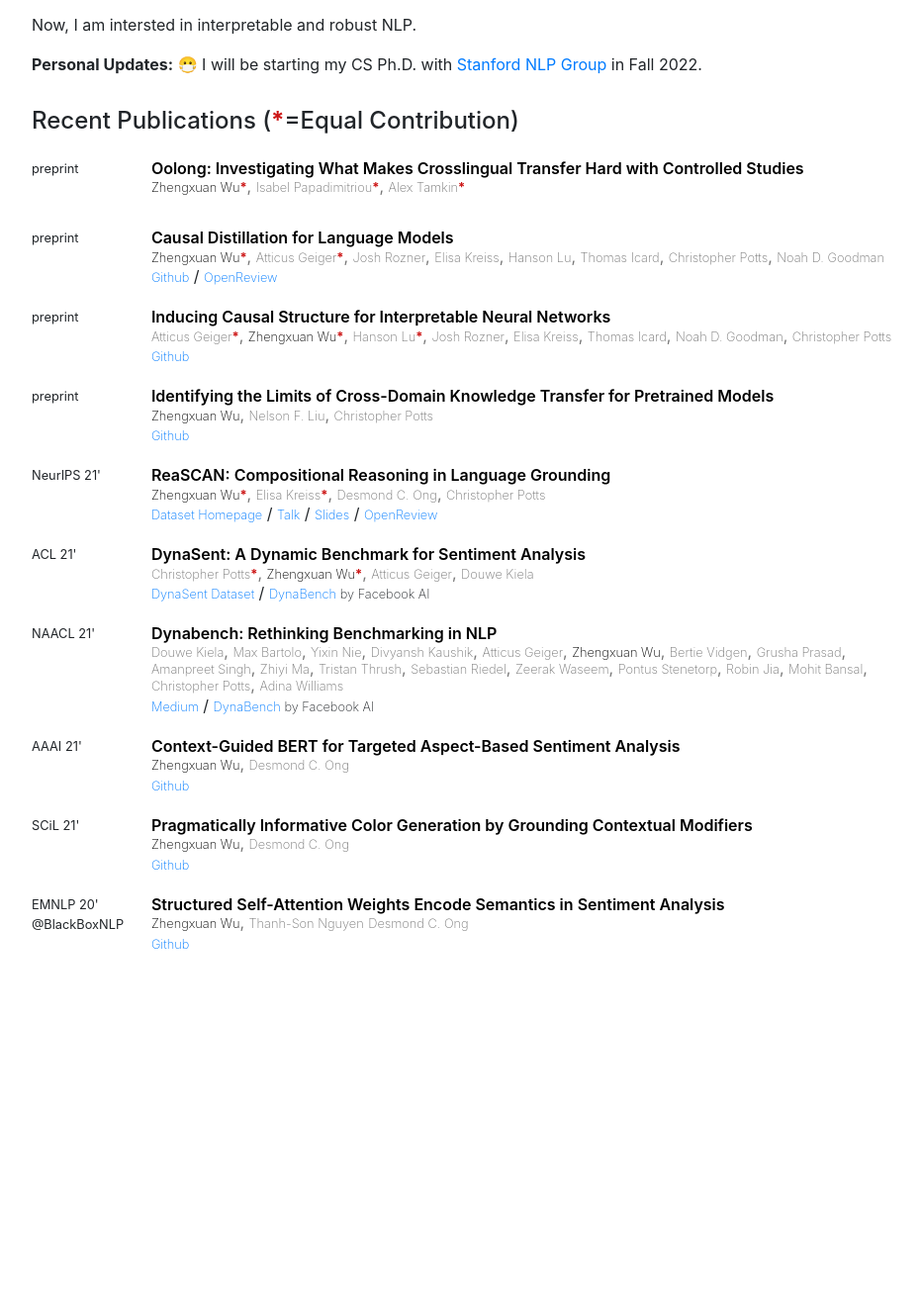
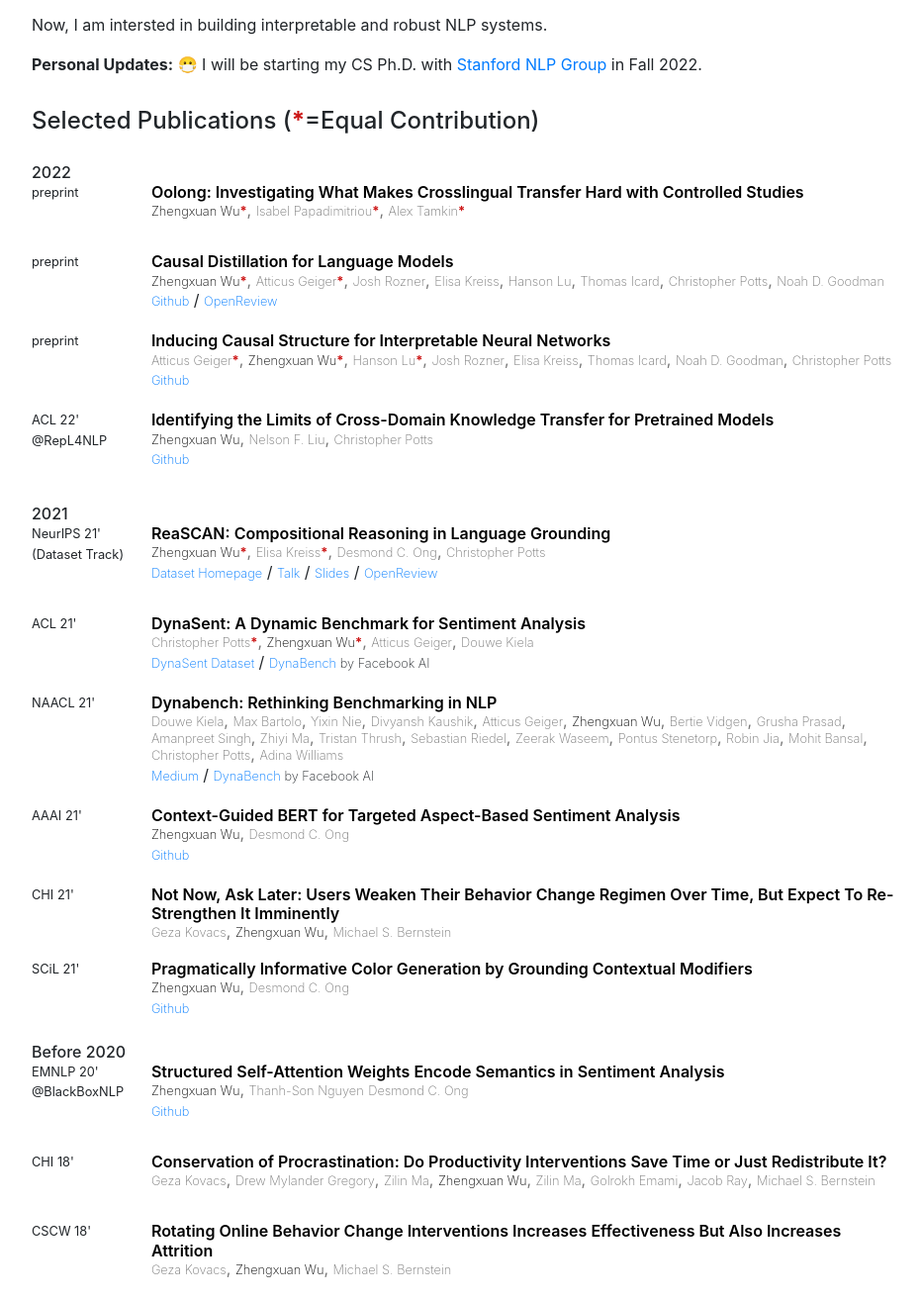
Before and after one commit to frankaging/frankaging.github.io, a website with bundled scripts: page index.html in a window 1280 px wide. Shown: the part 363-1677 px from the top of the page at 99% size, without its empty margins (133-1065 px from the left). Before the commit the page ends 1379 px from the top, so only its background shows below. Built offline with nearby package versions, Linux system fonts and the light colour scheme; a web font is replaced by a local one.

Commit message:
adding more details

```diff
--- a/index.html
+++ b/index.html
@@ -130,7 +130,7 @@
           </p>
 
           <p>
-            Now, I am intersted in interpretable and robust NLP.
+            Now, I am intersted in building interpretable and robust NLP systems.
           </p>
 
           <p>
@@ -142,10 +142,15 @@
           <div class="content anchor" id="publications" style="margin-top:-0px;border-top:15px solid transparent">
               <div class="text" style="z-index:1;position:relative">
                 <h4 style="margin-bottom:0em">
-                  Recent Publications (<span class="equalcontribution">*</span>=Equal Contribution)
+                  Selected Publications (<span class="equalcontribution">*</span>=Equal Contribution)
                 </h4>
               </div>
+
               <br/><br/>
+              <div class="text" style="z-index:1;position:relative">
+                <h6 style="margin-bottom:0em">2022</h6>
+              </div>
+              <br/>
 
               <div class="publication">
                 <div class="img">preprint</div>
@@ -202,7 +207,7 @@
               </div>
 
               <div class="publication">
-                <div class="img">preprint</div>
+                <div class="img">ACL 22' @RepL4NLP</div>
                 <div class="text">
                   <div class="title"><a name="emnlp2021" href="https://arxiv.org/abs/2104.08410">Identifying the Limits of Cross-Domain Knowledge Transfer for Pretrained Models</a></div>
                   <div class="authors">
@@ -217,8 +222,13 @@
                 </div>
               </div>
 
+              <div class="text" style="z-index:1;position:relative">
+                <h6 style="margin-bottom:0em">2021</h6>
+              </div>
+              <br/>
+
               <div class="publication">
-                <div class="img">NeurIPS 21'</div>
+                <div class="img">NeurIPS 21' (Dataset Track)</div>
                 <div class="text">
                   <div class="title"><a name="nips2021" href="https://arxiv.org/abs/2109.08994">ReaSCAN: Compositional Reasoning in Language Grounding</a></div>
                   <div class="authors">
@@ -238,7 +248,7 @@
               </div>
 
 <!--               <div class="publication">
-                <div class="img"><img class="img_responsive" src="img/kbs2021.png" alt="kbs2021"></div>
+                <div class="img">KBS 21'</div>
                 <div class="text">
                   <div class="title"><a name="kbs2021" href="https://www.sciencedirect.com/science/article/abs/pii/S0950705121004251">Attention Uncovers Task-Relevant Semantics in Emotional Narrative Understanding</a></div>
                   <div class="authors">
@@ -247,8 +257,6 @@
                       <span class="author"><a href="https://web.stanford.edu/~dco/">Desmond C. Ong</a></span>
                   </div>
                   <div>
-                    <span class="venue"><a href="https://www.sciencedirect.com/journal/knowledge-based-systems">KBS 2021</a></span> /
-                    <span class="venue"><a href="https://www.sciencedirect.com/science/article/abs/pii/S0950705121004251">Paper</a></span>
                   </div>
                 </div>
               </div> -->
@@ -315,6 +323,20 @@
                 </div>
               </div>
 
+              <div class="publication">
+                  <div class="img">CHI 21'</div>
+                  <div class="text">
+                    <div class="title"><a name="chi21" href="https://arxiv.org/abs/2101.11743">Not Now, Ask Later: Users Weaken Their Behavior Change Regimen Over Time, But Expect To Re-Strengthen It Imminently</a></div>
+                    <div class="authors">
+                        <span class="author"><a href="https://www.gkovacs.com/">Geza Kovacs</a></span>,
+                        <span class="author">Zhengxuan Wu</span>,
+                        <span class="author"><a href="https://hci.stanford.edu/msb/">Michael S. Bernstein</a></span>
+                    </div>
+                    <div>
+                    </div>
+                  </div>
+                </div>
+
                <div class="publication">
                 <div class="img">SCiL 21'</div>
                 <div class="text">
@@ -328,6 +350,11 @@
                   </div>
                 </div>
               </div>
+
+              <div class="text" style="z-index:1;position:relative">
+                <h6 style="margin-bottom:0em">Before 2020</h6>
+              </div>
+              <br/>
 
               <div class="publication">
                 <div class="img">EMNLP 20' @BlackBoxNLP</div>
@@ -345,7 +372,7 @@
               </div>
 
 <!--               <div class="publication">
-                <div class="img"><img class="img_responsive" src="img/tac2019.png" alt="tac2019"></div>
+                <div class="img">IEEE TAC 19'</div>
                 <div class="text">
                   <div class="title"><a name="tac2019" href="https://arxiv.org/abs/1912.05008">Modeling Emotion In Complex Stories: the Stanford Emotional Narratives Dataset</a></div>
                   <div class="authors">
@@ -358,8 +385,6 @@
                       <span class="author"><a href="https://scholar.google.com/citations?user=iwaNJrgAAAAJ&hl=en">Jamil Zaki</a></span>
                   </div>
                   <div>
-                    <span class="venue"><a href="https://arxiv.org/abs/1912.05008">IEEE TAC 2019</a></span> /
-                    <span class="venue"><a href="https://arxiv.org/abs/1912.05008">Paper</a></span> /
                     <span class="venue"><a href="https://github.com/StanfordSocialNeuroscienceLab/SEND">SENDv1 Dataset</a></span>
                   </div>
                 </div>
@@ -384,8 +409,8 @@
                     </div>
                   </div> -->
 
-<!--                   <div class="publication">
-                      <div class="img"><img class="img_responsive" src="img/chi2018.png" alt="chi2018"></div>
+                  <div class="publication">
+                      <div class="img">CHI 18'</div>
                       <div class="text">
                         <div class="title"><a name="chi2018" href="https://hci.stanford.edu/publications/2019/conservation/conservation-chi2019.pdf">Conservation of Procrastination: Do Productivity Interventions Save Time or Just Redistribute It?</a></div>
                         <div class="authors">
@@ -399,16 +424,12 @@
                             <span class="author"><a href="https://hci.stanford.edu/msb/">Michael S. Bernstein</a></span>
                         </div>
                         <div>
-                          <span class="venue"><a href="https://chi2018.acm.org/">CHI 2018</a></span> /
-                          <span class="tag"><a href="https://hci.stanford.edu/publications/2019/conservation/conservation-chi2019.pdf">Paper</a></span> /
-                          <span class="tag"><a href="https://habitlab.stanford.edu/">HabitLab Website</a></span> /
-                          <span class="tag"><a href="https://www.wired.com/story/habitlab-browser-extension/">WIRED</a></span>
                         </div>
                       </div>
                     </div>
 
                     <div class="publication">
-                        <div class="img"><img class="img_responsive" src="img/cscw2018.png" alt="cscw2018"></div>
+                        <div class="img">CSCW 18'</div>
                         <div class="text">
                           <div class="title"><a name="cscw2018" href="https://hci.stanford.edu/publications/2018/habitlab/habitlab-cscw18.pdf">Rotating Online Behavior Change Interventions Increases Effectiveness But Also Increases Attrition</a></div>
                           <div class="authors">
@@ -417,13 +438,9 @@
                               <span class="author"><a href="https://hci.stanford.edu/msb/">Michael S. Bernstein</a></span>
                           </div>
                           <div>
-                            <span class="venue"><a href="https://cscw.acm.org/2018/">CSCW 2018</a></span> /
-                            <span class="tag"><a href="https://hci.stanford.edu/publications/2018/habitlab/habitlab-cscw18.pdf">Paper</a></span> /
-                            <span class="tag"><a href="https://habitlab.stanford.edu/">HabitLab Website</a></span> /
-                            <span class="tag"><a href="https://www.wired.com/story/habitlab-browser-extension/">WIRED</a></span>
                           </div>
                         </div>
-                      </div> -->
+                      </div>
           </div>
       </div>
     </div>
```
